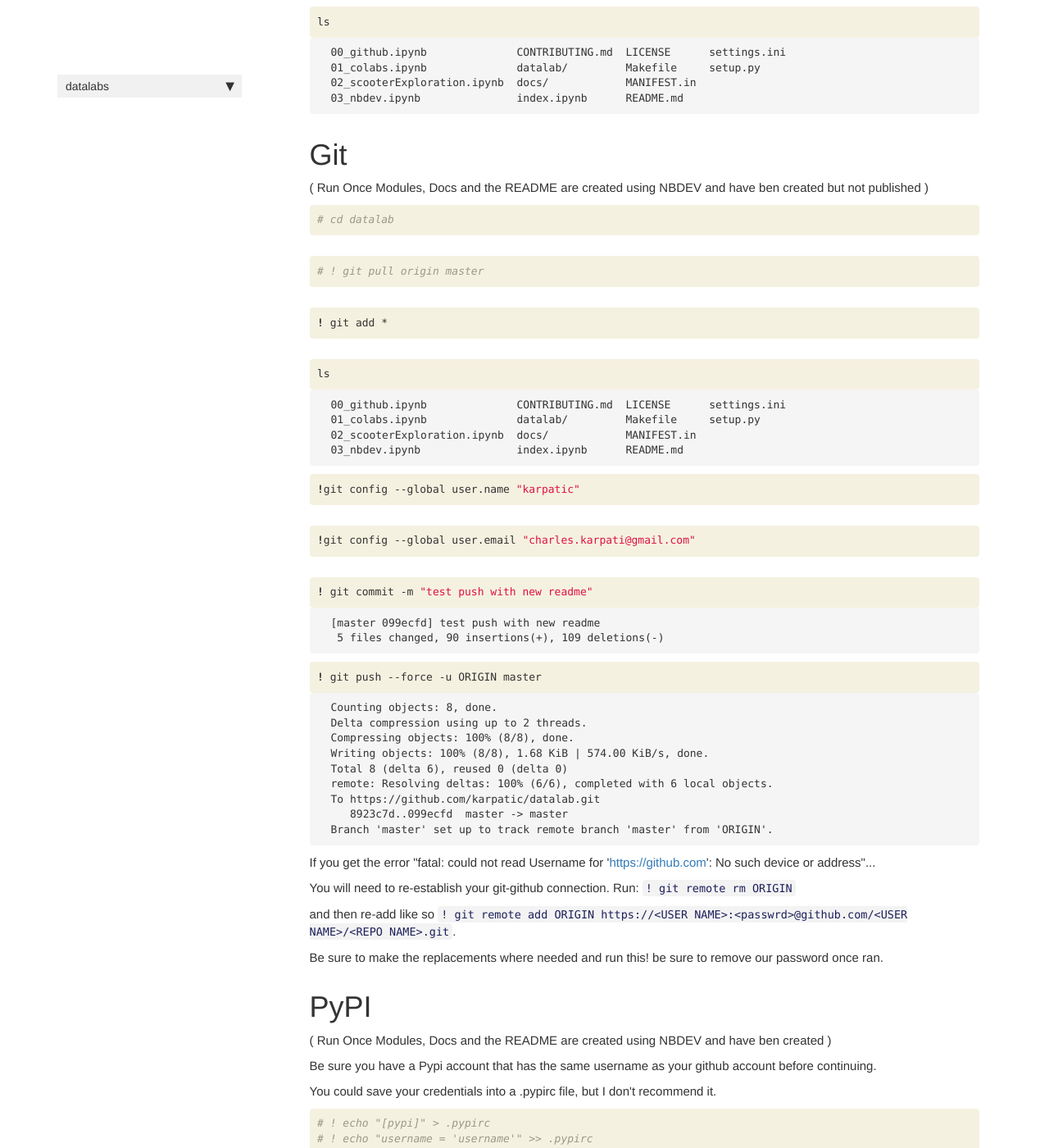
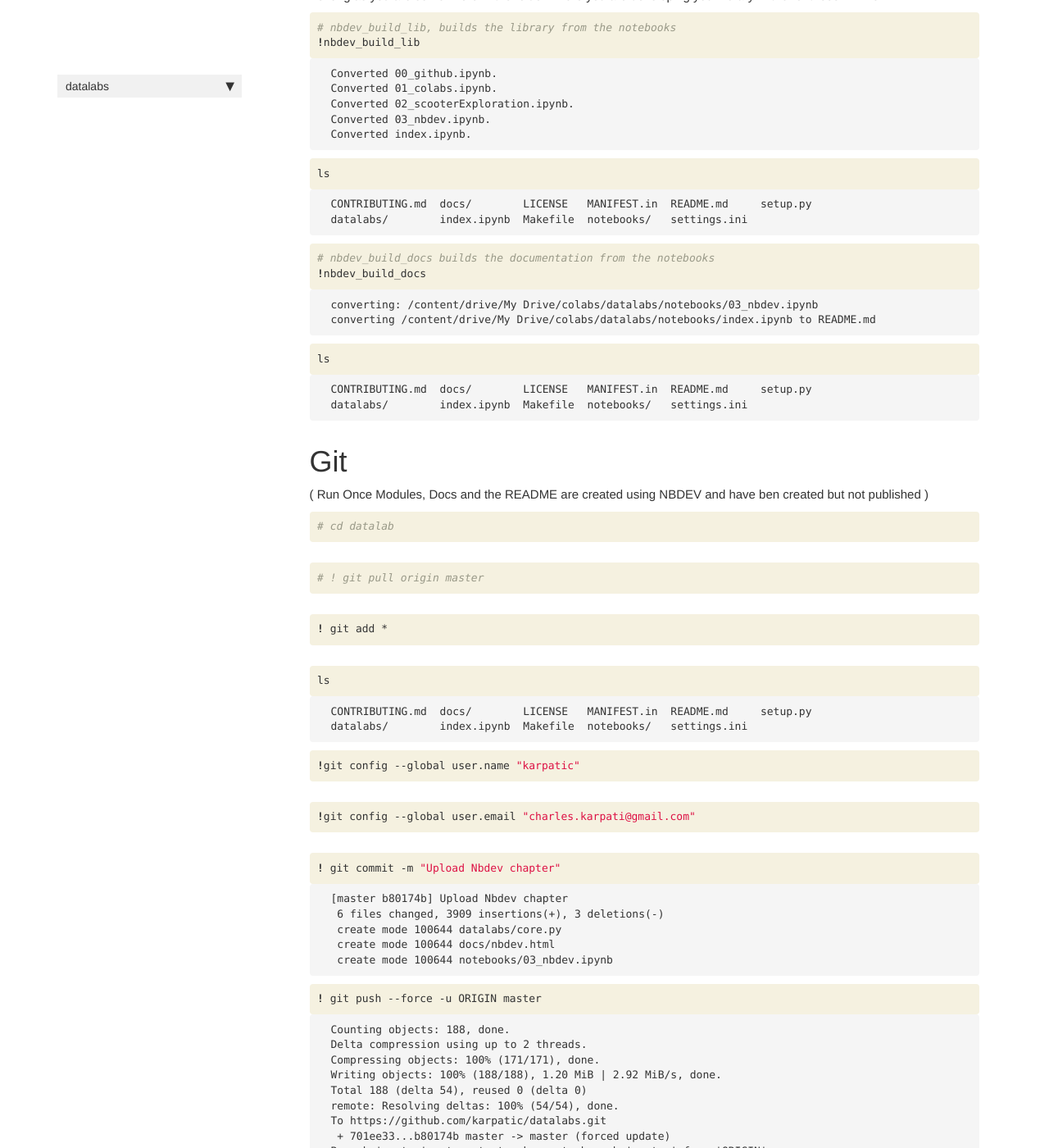
Before and after one commit to karpatic/datalab, a Jekyll site: the page built from docs/nbdev.html, in a window 1280 px wide and 1400 px high, scrolled down 12442 px. Shown: the whole window at 82% size. Built offline with Jekyll 4.4.1, drawn with Linux system fonts in a browser that asks for light colours; nearby versions of some CDN libraries; comment, search, counter and statistics services are not loaded; some of the changed text lies outside the part shown.

Commit message:
Upload Nbdev chapter

```diff
--- a/docs/_data/sidebars/home_sidebar.yml
+++ b/docs/_data/sidebars/home_sidebar.yml
@@ -19,7 +19,7 @@
       title: Scooter Exploration
       url: /scooterExploration
     - output: web,pdf
-      title: Getting started with Nbdev
+      title: Nbdev
       url: /nbdev
     output: web
     title: datalabs
--- a/docs/nbdev.html
+++ b/docs/nbdev.html
@@ -1,6 +1,6 @@
 ---
 
-title: Getting started with Nbdev
+title: Nbdev
 
 keywords: fastai
 sidebar: home_sidebar
@@ -504,30 +504,44 @@
 </div>
 </div>
 
-</div>
-    {% endraw %}
-
-    {% raw %}
-
-<div class="cell border-box-sizing code_cell rendered">
-<div class="input">
-
-<div class="inner_cell">
-    <div class="input_area">
-<div class=" highlight hl-ipython3"><pre><span></span><span class="c1"># cd ./datalab/</span>
-</pre></div>
-
-    </div>
-</div>
-</div>
-
-<div class="output_wrapper">
-<div class="output">
-
-<div class="output_area">
-
-<div class="output_subarea output_stream output_stdout output_text">
-<pre>/content/drive/My Drive/colabs/datalab
+<div class="output_wrapper">
+<div class="output">
+
+<div class="output_area">
+
+<div class="output_subarea output_stream output_stdout output_text">
+<pre>/content/drive/My Drive/colabs/dataplay
+</pre>
+</div>
+</div>
+
+</div>
+</div>
+
+</div>
+    {% endraw %}
+
+    {% raw %}
+
+<div class="cell border-box-sizing code_cell rendered">
+<div class="input">
+
+<div class="inner_cell">
+    <div class="input_area">
+<div class=" highlight hl-ipython3"><pre><span></span><span class="c1"># cd ./datalabs/</span>
+</pre></div>
+
+    </div>
+</div>
+</div>
+
+<div class="output_wrapper">
+<div class="output">
+
+<div class="output_area">
+
+<div class="output_subarea output_stream output_stdout output_text">
+<pre>/content/drive/My Drive/colabs/datalabs
 </pre>
 </div>
 </div>
@@ -558,10 +572,41 @@
 <div class="output_area">
 
 <div class="output_subarea output_stream output_stdout output_text">
-<pre>00_github.ipynb              CONTRIBUTING.md  LICENSE      settings.ini
-01_colabs.ipynb              <span class="ansi-blue-intense-fg ansi-bold">datalab</span>/         Makefile     setup.py
-02_scooterExploration.ipynb  <span class="ansi-blue-intense-fg ansi-bold">docs</span>/            MANIFEST.in
-03_nbdev.ipynb               index.ipynb      README.md
+<pre>CONTRIBUTING.md  <span class="ansi-blue-intense-fg ansi-bold">docs</span>/        LICENSE   MANIFEST.in  README.md     setup.py
+<span class="ansi-blue-intense-fg ansi-bold">datalabs</span>/        index.ipynb  Makefile  <span class="ansi-blue-intense-fg ansi-bold">notebooks</span>/   settings.ini
+</pre>
+</div>
+</div>
+
+</div>
+</div>
+
+</div>
+    {% endraw %}
+
+    {% raw %}
+
+<div class="cell border-box-sizing code_cell rendered">
+<div class="input">
+
+<div class="inner_cell">
+    <div class="input_area">
+<div class=" highlight hl-ipython3"><pre><span></span><span class="o">!</span> git pull ORIGIN master
+</pre></div>
+
+    </div>
+</div>
+</div>
+
+<div class="output_wrapper">
+<div class="output">
+
+<div class="output_area">
+
+<div class="output_subarea output_stream output_stdout output_text">
+<pre>From https://github.com/karpatic/datalabs
+ * branch            master     -&gt; FETCH_HEAD
+Already up to date.
 </pre>
 </div>
 </div>
@@ -723,6 +768,37 @@
 </div>
 </div>
 </div>
+    {% raw %}
+
+<div class="cell border-box-sizing code_cell rendered">
+<div class="input">
+
+<div class="inner_cell">
+    <div class="input_area">
+<div class=" highlight hl-ipython3"><pre><span></span><span class="n">cd</span> <span class="o">../</span>
+</pre></div>
+
+    </div>
+</div>
+</div>
+
+<div class="output_wrapper">
+<div class="output">
+
+<div class="output_area">
+
+<div class="output_subarea output_stream output_stdout output_text">
+<pre>/content/drive/My Drive/colabs
+</pre>
+</div>
+</div>
+
+</div>
+</div>
+
+</div>
+    {% endraw %}
+
     {% raw %}
 
 <div class="cell border-box-sizing code_cell rendered">
@@ -827,20 +903,20 @@
 
 <div class="inner_cell">
     <div class="input_area">
-<div class=" highlight hl-ipython3"><pre><span></span><span class="n">cd</span> <span class="n">datalabs</span>
-</pre></div>
-
-    </div>
-</div>
-</div>
-
-<div class="output_wrapper">
-<div class="output">
-
-<div class="output_area">
-
-<div class="output_subarea output_stream output_stdout output_text">
-<pre>/content/drive/My Drive/colabs/datalabs
+<div class=" highlight hl-ipython3"><pre><span></span><span class="n">cd</span> <span class="o">../</span><span class="n">test123</span>
+</pre></div>
+
+    </div>
+</div>
+</div>
+
+<div class="output_wrapper">
+<div class="output">
+
+<div class="output_area">
+
+<div class="output_subarea output_stream output_stdout output_text">
+<pre>/content/drive/My Drive/colabs/test123
 </pre>
 </div>
 </div>
@@ -974,7 +1050,7 @@
 <span class="c1">#@markdown Forms support many types of fields.</span>
 
 <span class="c1"># Name of the project</span>
-<span class="n">folder_name</span> <span class="o">=</span> <span class="s2">&quot;datalabs&quot;</span>  <span class="c1">#@param {type:&quot;string&quot;}</span>
+<span class="n">folder_name</span> <span class="o">=</span> <span class="s2">&quot;test123&quot;</span>  <span class="c1">#@param {type:&quot;string&quot;}</span>
 <span class="n">company_name</span> <span class="o">=</span> <span class="s2">&quot;BNIA-JFI&quot;</span> <span class="c1">#@param {type:&quot;string&quot;}</span>
 <span class="c1"># Github Username</span>
 <span class="n">github_username</span> <span class="o">=</span> <span class="s1">&#39;karpatic&#39;</span>  <span class="c1">#@param {type:&quot;string&quot;}</span>
@@ -984,9 +1060,9 @@
 <span class="n">author</span> <span class="o">=</span> <span class="s2">&quot;Charles Karpati&quot;</span>  <span class="c1">#@param {type:&quot;string&quot;}</span>
 <span class="n">author_email</span> <span class="o">=</span> <span class="s1">&#39;charles.karpati@gmail.com&#39;</span> <span class="c1">#@param {type:&quot;string&quot;}</span>
 <span class="c1"># Where are your notebooks? Currently at the basepath</span>
-<span class="n">path_to_locate_notebooks</span> <span class="o">=</span> <span class="s2">&quot;no&quot;</span>  <span class="c1">#@param {type:&quot;string&quot;}</span>
+<span class="n">path_to_locate_notebooks</span> <span class="o">=</span> <span class="s2">&quot;notebooks&quot;</span>  <span class="c1">#@param {type:&quot;string&quot;}</span>
 <span class="c1"># Where should documentation be put? {type:&quot;string&quot;}</span>
-<span class="n">path_to_place_documentation</span> <span class="o">=</span> <span class="s2">&quot;docs&quot;</span> <span class="c1">#@param</span>
+<span class="n">path_to_place_documentation</span> <span class="o">=</span> <span class="s2">&quot;docs&quot;</span> <span class="c1">#@param {type:&quot;string&quot;}</span>
 <span class="c1">#@markdown ---</span>
 
 <span class="n">user</span><span class="o">=</span><span class="n">github_username</span>
@@ -1102,6 +1178,90 @@
 </div>
 </div>
 </div>
+    {% raw %}
+
+<div class="cell border-box-sizing code_cell rendered">
+<div class="input">
+
+<div class="inner_cell">
+    <div class="input_area">
+<div class=" highlight hl-ipython3"><pre><span></span><span class="o">!</span> mkdir ./notebooks
+<span class="o">!</span> mv ./00_core.ipynb ./notebooks/
+<span class="o">!</span> mv index.ipynb ./notebooks/
+</pre></div>
+
+    </div>
+</div>
+</div>
+
+</div>
+    {% endraw %}
+
+    {% raw %}
+
+<div class="cell border-box-sizing code_cell rendered">
+<div class="input">
+
+<div class="inner_cell">
+    <div class="input_area">
+<div class=" highlight hl-ipython3"><pre><span></span><span class="o">!</span> mkdir ./notebooks
+<span class="o">!</span> rm ./00_core.ipynb
+<span class="o">!</span> mv index.ipynb ./notebooks/
+</pre></div>
+
+    </div>
+</div>
+</div>
+
+<div class="output_wrapper">
+<div class="output">
+
+<div class="output_area">
+
+<div class="output_subarea output_stream output_stdout output_text">
+<pre>rm: cannot remove &#39;./00_core.ipynb&#39;: No such file or directory
+</pre>
+</div>
+</div>
+
+</div>
+</div>
+
+</div>
+    {% endraw %}
+
+    {% raw %}
+
+<div class="cell border-box-sizing code_cell rendered">
+<div class="input">
+
+<div class="inner_cell">
+    <div class="input_area">
+<div class=" highlight hl-ipython3"><pre><span></span><span class="n">ls</span>
+</pre></div>
+
+    </div>
+</div>
+</div>
+
+<div class="output_wrapper">
+<div class="output">
+
+<div class="output_area">
+
+<div class="output_subarea output_stream output_stdout output_text">
+<pre>CONTRIBUTING.md  LICENSE      <span class="ansi-blue-intense-fg ansi-bold">notebooks</span>/  settings.ini
+<span class="ansi-blue-intense-fg ansi-bold">docs</span>/            MANIFEST.in  README.md   setup.py
+</pre>
+</div>
+</div>
+
+</div>
+</div>
+
+</div>
+    {% endraw %}
+
 <div class="cell border-box-sizing text_cell rendered"><div class="inner_cell">
 <div class="text_cell_render border-box-sizing rendered_html">
 <h4 id="Create-the-library-and-documentation">Create the library and documentation<a class="anchor-link" href="#Create-the-library-and-documentation"> </a></h4>
@@ -1146,9 +1306,8 @@
 <div class="output_area">
 
 <div class="output_subarea output_stream output_stdout output_text">
-<pre>CovidBaltimore.ipynb  <span class="ansi-blue-intense-fg ansi-bold">datalab</span>/   miscGithub_tobedeleted_eventually.ipynb
-<span class="ansi-blue-intense-fg ansi-bold">createdfromdrive</span>/     <span class="ansi-blue-intense-fg ansi-bold">dataplay</span>/  <span class="ansi-blue-intense-fg ansi-bold">Misc_old_code_for_old_projects</span>/
-<span class="ansi-blue-intense-fg ansi-bold">DATA</span>/                 <span class="ansi-blue-intense-fg ansi-bold">labs</span>/      <span class="ansi-blue-intense-fg ansi-bold">vitalSigns</span>/
+<pre>CONTRIBUTING.md  LICENSE      <span class="ansi-blue-intense-fg ansi-bold">notebooks</span>/  settings.ini
+<span class="ansi-blue-intense-fg ansi-bold">docs</span>/            MANIFEST.in  README.md   setup.py
 </pre>
 </div>
 </div>
@@ -1179,7 +1338,7 @@
 <div class="output_area">
 
 <div class="output_subarea output_stream output_stdout output_text">
-<pre>Converted core.py.
+<pre>Converted index.ipynb.
 </pre>
 </div>
 </div>
@@ -1210,9 +1369,8 @@
 <div class="output_area">
 
 <div class="output_subarea output_stream output_stdout output_text">
-<pre>00_core.ipynb      <span class="ansi-blue-intense-fg ansi-bold">docs</span>/        Makefile     README.md
-CONTRIBUTING.md    index.ipynb  MANIFEST.in  settings.ini
-<span class="ansi-blue-intense-fg ansi-bold">createdfromdrive</span>/  LICENSE      myfile.txt   setup.py
+<pre>CONTRIBUTING.md  <span class="ansi-blue-intense-fg ansi-bold">docs</span>/    Makefile     <span class="ansi-blue-intense-fg ansi-bold">notebooks</span>/  settings.ini
+<span class="ansi-blue-intense-fg ansi-bold">datalabs</span>/        LICENSE  MANIFEST.in  README.md   setup.py
 </pre>
 </div>
 </div>
@@ -1262,20 +1420,20 @@
 
 <div class="inner_cell">
     <div class="input_area">
-<div class=" highlight hl-ipython3"><pre><span></span><span class="n">cd</span> <span class="o">../</span><span class="n">createdfromdrive</span>
-</pre></div>
-
-    </div>
-</div>
-</div>
-
-<div class="output_wrapper">
-<div class="output">
-
-<div class="output_area">
-
-<div class="output_subarea output_stream output_stdout output_text">
-<pre>/content/drive/My Drive/colabs/createdfromdrive
+<div class=" highlight hl-ipython3"><pre><span></span><span class="n">cd</span> <span class="o">../</span><span class="n">datalabs</span>
+</pre></div>
+
+    </div>
+</div>
+</div>
+
+<div class="output_wrapper">
+<div class="output">
+
+<div class="output_area">
+
+<div class="output_subarea output_stream output_stdout output_text">
+<pre>/content/drive/My Drive/colabs/datalabs
 </pre>
 </div>
 </div>
@@ -1306,9 +1464,8 @@
 <div class="output_area">
 
 <div class="output_subarea output_stream output_stdout output_text">
-<pre>00_core.ipynb      <span class="ansi-blue-intense-fg ansi-bold">docs</span>/        Makefile     README.md
-CONTRIBUTING.md    index.ipynb  MANIFEST.in  settings.ini
-<span class="ansi-blue-intense-fg ansi-bold">createdfromdrive</span>/  LICENSE      myfile.txt   setup.py
+<pre>CONTRIBUTING.md  <span class="ansi-blue-intense-fg ansi-bold">docs</span>/    Makefile     <span class="ansi-blue-intense-fg ansi-bold">notebooks</span>/  settings.ini
+<span class="ansi-blue-intense-fg ansi-bold">datalabs</span>/        LICENSE  MANIFEST.in  README.md   setup.py
 </pre>
 </div>
 </div>
@@ -1345,7 +1502,7 @@
 <div class="output_area">
 
 <div class="output_subarea output_stream output_stdout output_text">
-<pre>Reinitialized existing Git repository in /content/drive/My Drive/colabs/createdfromdrive/.git/
+<pre>Reinitialized existing Git repository in /content/drive/My Drive/colabs/datalabs/.git/
 </pre>
 </div>
 </div>
@@ -1390,11 +1547,24 @@
     <div class="input_area">
 <div class=" highlight hl-ipython3"><pre><span></span><span class="c1"># Make the replacements where needed and run this! be sure to remove our password once ran.</span>
 
-<span class="o">!</span> git remote add ORIGIN https://karpatic:Tke2113Umbc@github.com/karpatic/createdfromdrive.git
 <span class="c1"># ! git remote add ORIGIN https://&lt;USER NAME&gt;:&lt;passwrd&gt;@github.com/&lt;USER NAME&gt;/&lt;REPO NAME&gt;.git</span>
 </pre></div>
 
     </div>
+</div>
+</div>
+
+<div class="output_wrapper">
+<div class="output">
+
+<div class="output_area">
+
+<div class="output_subarea output_stream output_stdout output_text">
+<pre>fatal: remote ORIGIN already exists.
+</pre>
+</div>
+</div>
+
 </div>
 </div>
 
@@ -1555,10 +1725,8 @@
 <div class="output_area">
 
 <div class="output_subarea output_stream output_stdout output_text">
-<pre>00_github.ipynb              CONTRIBUTING.md  LICENSE      settings.ini
-01_colabs.ipynb              <span class="ansi-blue-intense-fg ansi-bold">datalab</span>/         Makefile     setup.py
-02_scooterExploration.ipynb  <span class="ansi-blue-intense-fg ansi-bold">docs</span>/            MANIFEST.in
-03_nbdev.ipynb               index.ipynb      README.md
+<pre>CONTRIBUTING.md  <span class="ansi-blue-intense-fg ansi-bold">docs</span>/        LICENSE   MANIFEST.in  README.md     setup.py
+<span class="ansi-blue-intense-fg ansi-bold">datalabs</span>/        index.ipynb  Makefile  <span class="ansi-blue-intense-fg ansi-bold">notebooks</span>/   settings.ini
 </pre>
 </div>
 </div>
@@ -1590,9 +1758,8 @@
 <div class="output_area">
 
 <div class="output_subarea output_stream output_stdout output_text">
-<pre>converting: /content/drive/My Drive/colabs/datalab/03_nbdev.ipynb
-converting: /content/drive/My Drive/colabs/datalab/02_scooterExploration.ipynb
-converting /content/drive/My Drive/colabs/datalab/index.ipynb to README.md
+<pre>converting: /content/drive/My Drive/colabs/datalabs/notebooks/03_nbdev.ipynb
+converting /content/drive/My Drive/colabs/datalabs/notebooks/index.ipynb to README.md
 </pre>
 </div>
 </div>
@@ -1623,10 +1790,8 @@
 <div class="output_area">
 
 <div class="output_subarea output_stream output_stdout output_text">
-<pre>00_github.ipynb              CONTRIBUTING.md  LICENSE      settings.ini
-01_colabs.ipynb              <span class="ansi-blue-intense-fg ansi-bold">datalab</span>/         Makefile     setup.py
-02_scooterExploration.ipynb  <span class="ansi-blue-intense-fg ansi-bold">docs</span>/            MANIFEST.in
-03_nbdev.ipynb               index.ipynb      README.md
+<pre>CONTRIBUTING.md  <span class="ansi-blue-intense-fg ansi-bold">docs</span>/        LICENSE   MANIFEST.in  README.md     setup.py
+<span class="ansi-blue-intense-fg ansi-bold">datalabs</span>/        index.ipynb  Makefile  <span class="ansi-blue-intense-fg ansi-bold">notebooks</span>/   settings.ini
 </pre>
 </div>
 </div>
@@ -1721,10 +1886,8 @@
 <div class="output_area">
 
 <div class="output_subarea output_stream output_stdout output_text">
-<pre>00_github.ipynb              CONTRIBUTING.md  LICENSE      settings.ini
-01_colabs.ipynb              <span class="ansi-blue-intense-fg ansi-bold">datalab</span>/         Makefile     setup.py
-02_scooterExploration.ipynb  <span class="ansi-blue-intense-fg ansi-bold">docs</span>/            MANIFEST.in
-03_nbdev.ipynb               index.ipynb      README.md
+<pre>CONTRIBUTING.md  <span class="ansi-blue-intense-fg ansi-bold">docs</span>/        LICENSE   MANIFEST.in  README.md     setup.py
+<span class="ansi-blue-intense-fg ansi-bold">datalabs</span>/        index.ipynb  Makefile  <span class="ansi-blue-intense-fg ansi-bold">notebooks</span>/   settings.ini
 </pre>
 </div>
 </div>
@@ -1776,21 +1939,24 @@
 
 <div class="inner_cell">
     <div class="input_area">
-<div class=" highlight hl-ipython3"><pre><span></span><span class="o">!</span> git commit -m <span class="s2">&quot;test push with new readme&quot;</span>
-</pre></div>
-
-    </div>
-</div>
-</div>
-
-<div class="output_wrapper">
-<div class="output">
-
-<div class="output_area">
-
-<div class="output_subarea output_stream output_stdout output_text">
-<pre>[master 099ecfd] test push with new readme
- 5 files changed, 90 insertions(+), 109 deletions(-)
+<div class=" highlight hl-ipython3"><pre><span></span><span class="o">!</span> git commit -m <span class="s2">&quot;Upload Nbdev chapter&quot;</span>
+</pre></div>
+
+    </div>
+</div>
+</div>
+
+<div class="output_wrapper">
+<div class="output">
+
+<div class="output_area">
+
+<div class="output_subarea output_stream output_stdout output_text">
+<pre>[master b80174b] Upload Nbdev chapter
+ 6 files changed, 3909 insertions(+), 3 deletions(-)
+ create mode 100644 datalabs/core.py
+ create mode 100644 docs/nbdev.html
+ create mode 100644 notebooks/03_nbdev.ipynb
 </pre>
 </div>
 </div>
@@ -1821,15 +1987,66 @@
 <div class="output_area">
 
 <div class="output_subarea output_stream output_stdout output_text">
-<pre>Counting objects: 8, done.
+<pre>Counting objects: 188, done.
 Delta compression using up to 2 threads.
-Compressing objects: 100% (8/8), done.
-Writing objects: 100% (8/8), 1.68 KiB | 574.00 KiB/s, done.
-Total 8 (delta 6), reused 0 (delta 0)
-remote: Resolving deltas: 100% (6/6), completed with 6 local objects.
-To https://github.com/karpatic/datalab.git
-   8923c7d..099ecfd  master -&gt; master
+Compressing objects: 100% (171/171), done.
+Writing objects: 100% (188/188), 1.20 MiB | 2.92 MiB/s, done.
+Total 188 (delta 54), reused 0 (delta 0)
+remote: Resolving deltas: 100% (54/54), done.
+To https://github.com/karpatic/datalabs.git
+ + 701ee33...b80174b master -&gt; master (forced update)
 Branch &#39;master&#39; set up to track remote branch &#39;master&#39; from &#39;ORIGIN&#39;.
+</pre>
+</div>
+</div>
+
+</div>
+</div>
+
+</div>
+    {% endraw %}
+
+    {% raw %}
+
+<div class="cell border-box-sizing code_cell rendered">
+<div class="input">
+
+<div class="inner_cell">
+    <div class="input_area">
+<div class=" highlight hl-ipython3"><pre><span></span><span class="o">!</span> git remote rm ORIGIN
+</pre></div>
+
+    </div>
+</div>
+</div>
+
+</div>
+    {% endraw %}
+
+    {% raw %}
+
+<div class="cell border-box-sizing code_cell rendered">
+<div class="input">
+
+<div class="inner_cell">
+    <div class="input_area">
+<div class=" highlight hl-ipython3"><pre><span></span><span class="o">!</span> git pull ORIGIN master
+</pre></div>
+
+    </div>
+</div>
+</div>
+
+<div class="output_wrapper">
+<div class="output">
+
+<div class="output_area">
+
+<div class="output_subarea output_stream output_stdout output_text">
+<pre>From https://github.com/karpatic/datalabs
+ * branch            master     -&gt; FETCH_HEAD
+ * [new branch]      master     -&gt; ORIGIN/master
+Already up to date.
 </pre>
 </div>
 </div>
@@ -1850,6 +2067,76 @@
 </div>
 </div>
 </div>
+<div class="cell border-box-sizing text_cell rendered"><div class="inner_cell">
+<div class="text_cell_render border-box-sizing rendered_html">
+<p>If Github pages does not show consult this <a href="https://docs.github.com/en/github/working-with-github-pages/troubleshooting-jekyll-build-errors-for-github-pages-sites#troubleshooting-build-errors">guide</a>. Typically this is a problem with the markdown.</p>
+
+</div>
+</div>
+</div>
+    {% raw %}
+
+<div class="cell border-box-sizing code_cell rendered">
+<div class="input">
+
+<div class="inner_cell">
+    <div class="input_area">
+<div class=" highlight hl-ipython3"><pre><span></span><span class="n">ls</span>
+</pre></div>
+
+    </div>
+</div>
+</div>
+
+<div class="output_wrapper">
+<div class="output">
+
+<div class="output_area">
+
+<div class="output_subarea output_stream output_stdout output_text">
+<pre>CONTRIBUTING.md  <span class="ansi-blue-intense-fg ansi-bold">docs</span>/    Makefile     <span class="ansi-blue-intense-fg ansi-bold">notebooks</span>/  settings.ini
+<span class="ansi-blue-intense-fg ansi-bold">datalabs</span>/        LICENSE  MANIFEST.in  README.md   setup.py
+</pre>
+</div>
+</div>
+
+</div>
+</div>
+
+</div>
+    {% endraw %}
+
+    {% raw %}
+
+<div class="cell border-box-sizing code_cell rendered">
+<div class="input">
+
+<div class="inner_cell">
+    <div class="input_area">
+<div class=" highlight hl-ipython3"><pre><span></span><span class="o">!</span> mv ./02_scooterExploration.ipynb ./docs/
+</pre></div>
+
+    </div>
+</div>
+</div>
+
+<div class="output_wrapper">
+<div class="output">
+
+<div class="output_area">
+
+<div class="output_subarea output_stream output_stdout output_text">
+<pre>mv: cannot stat &#39;./02_scooterExploration.ipynb&#39;: No such file or directory
+</pre>
+</div>
+</div>
+
+</div>
+</div>
+
+</div>
+    {% endraw %}
+
 <div class="cell border-box-sizing text_cell rendered"><div class="inner_cell">
 <div class="text_cell_render border-box-sizing rendered_html">
 <h1 id="PyPI">PyPI<a class="anchor-link" href="#PyPI"> </a></h1>
--- a/docs/sidebar.json
+++ b/docs/sidebar.json
@@ -4,6 +4,6 @@
     "Github": "/github",
     "Python and Colabs": "/colabs",
     "Scooter Exploration": "/scooterExploration",
-    "Getting started with Nbdev": "/nbdev"
+    "Nbdev": "/nbdev"
   }
 }
```
Also changed, not shown: other parts of docs/nbdev.html (+1 -1 lines), 1 other file.
